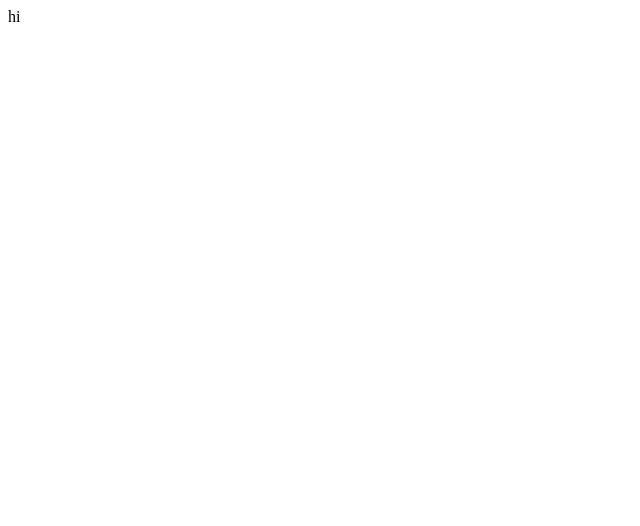
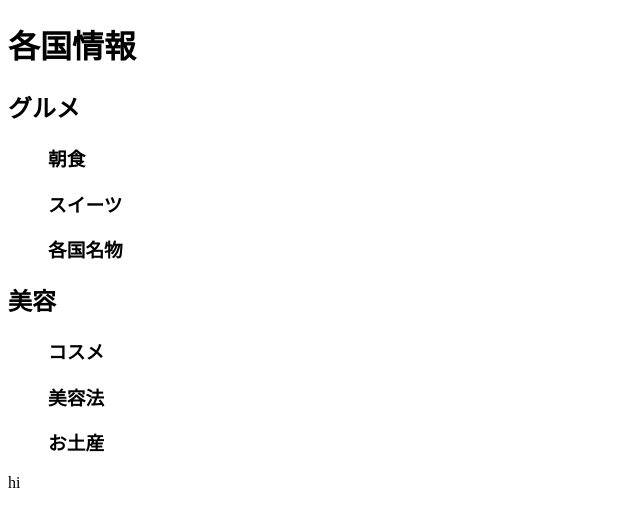
Before and after one commit to KanaSahoda/Tabinikki, a plain HTML site: page index.html in a window 1280 px wide. Shown: the whole page, without its empty margins (0-640 px from the left). Drawn offline with Linux system fonts and the light colour scheme.

Commit message:
Update index.html

```diff
--- a/index.html
+++ b/index.html
@@ -1 +1,23 @@
+<!DOCTYPE html>
+<html lang="ja">
+<head>
+<title>旅美日記│</title>
+</head>
+<body>
+  <h1>各国情報</h1>
+  <h2>グルメ</h2>
+  <blockquote>
+    <h3>朝食</h3>
+    <h3>スイーツ</h3>
+    <h3>各国名物</h3>
+  </blockquote>
+  <h2>美容</h2>
+  <blockquote>
+    <h3>コスメ</h3>
+    <h3>美容法</h3>
+    <h3>お土産</h3>
+  </blockquote>
+
 <p>hi</p>
+</body>
+</html>
```
